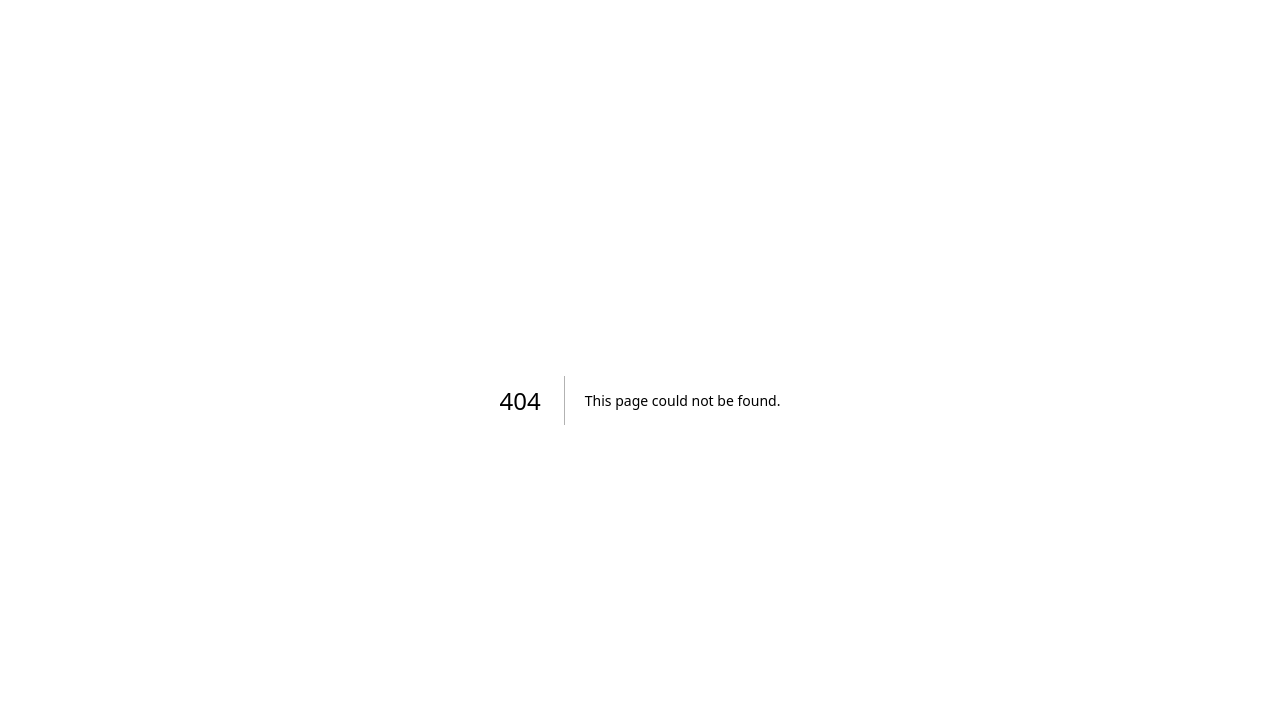
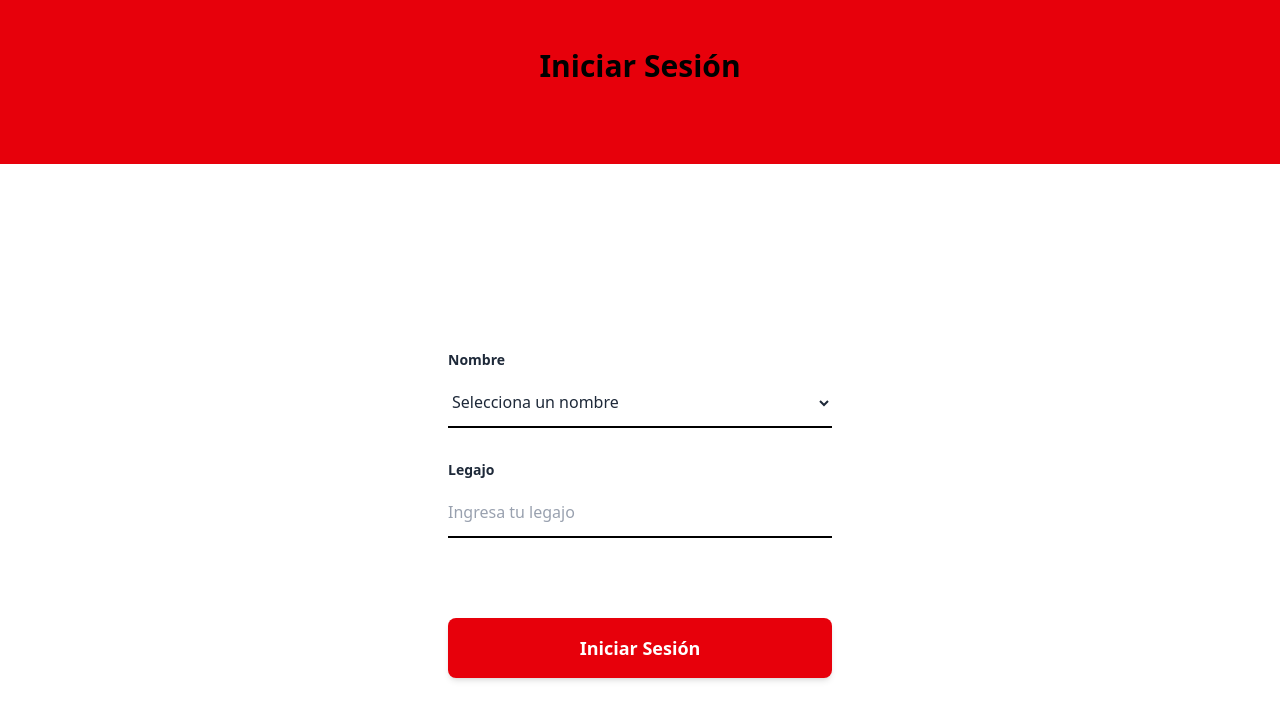
Before and after one commit to beckLic/mcPoject, a Next.js app in the folder frontend/: page /login in a window 1280 px wide. Before the commit this address had no page. Shown: the top 720 px of the page. Built offline with nearby package versions, Linux system fonts and the light colour scheme.

Commit message:
log in frontend

```diff
--- /dev/null
+++ b/frontend/app/login/page.tsx
@@ -0,0 +1,71 @@
+'use client';
+
+import { useState } from 'react';
+
+export default function Login() {
+  const [nombre, setNombre] = useState('');
+  const [legajo, setLegajo] = useState('');
+
+  const nombres = ['Marcos', 'Mara', 'Malena', 'Zaira', 'Franco', 'Rocio B', 'Rocio A', 'Valentina'];
+
+  const handleLogin = () => {
+    console.log({ nombre, legajo });
+  };
+
+  return (
+    <div className="flex min-h-screen flex-col bg-white">
+      {/* Red Header with Curved Bottom */}
+      <div className="relative bg-red-600 pt-12 pb-20">
+        <h1 className="text-center text-3xl font-bold text-black">Iniciar Sesión</h1>
+
+        {/* Curved Bottom Edge */}
+        <div className="absolute -bottom-12 left-0 right-0 h-12 bg-white rounded-t-3xl"></div>
+      </div>
+
+      {/* Main Form Container */}
+      <div className="flex flex-1 items-center justify-center px-4 pt-16">
+        <div className="w-full max-w-sm space-y-8">
+
+          {/* Name Select */}
+          <div className="space-y-2">
+            <label className="block text-sm font-semibold text-gray-800">Nombre</label>
+            <select
+              value={nombre}
+              onChange={(e) => setNombre(e.target.value)}
+              className="w-full border-b-2 border-black bg-transparent py-3 text-gray-800 focus:outline-none focus:border-red-600 placeholder-gray-400 transition-colors"
+            >
+              <option value="" disabled>
+                Selecciona un nombre
+              </option>
+              {nombres.map((name) => (
+                <option key={name} value={name}>
+                  {name}
+                </option>
+              ))}
+            </select>
+          </div>
+
+          {/* Legajo Input */}
+          <div className="space-y-2">
+            <label className="block text-sm font-semibold text-gray-800">Legajo</label>
+            <input
+              type="text"
+              value={legajo}
+              onChange={(e) => setLegajo(e.target.value)}
+              placeholder="Ingresa tu legajo"
+              className="w-full border-b-2 border-black bg-transparent py-3 text-gray-800 placeholder-gray-400 focus:outline-none focus:border-red-600 transition-colors"
+            />
+          </div>
+
+          {/* Login Button */}
+          <button
+            onClick={handleLogin}
+            className="w-full rounded-lg bg-red-600 py-4 text-lg font-bold text-white hover:bg-red-700 transition-colors shadow-md hover:shadow-lg mt-12"
+          >
+            Iniciar Sesión
+          </button>
+        </div>
+      </div>
+    </div>
+  );
+}
```
